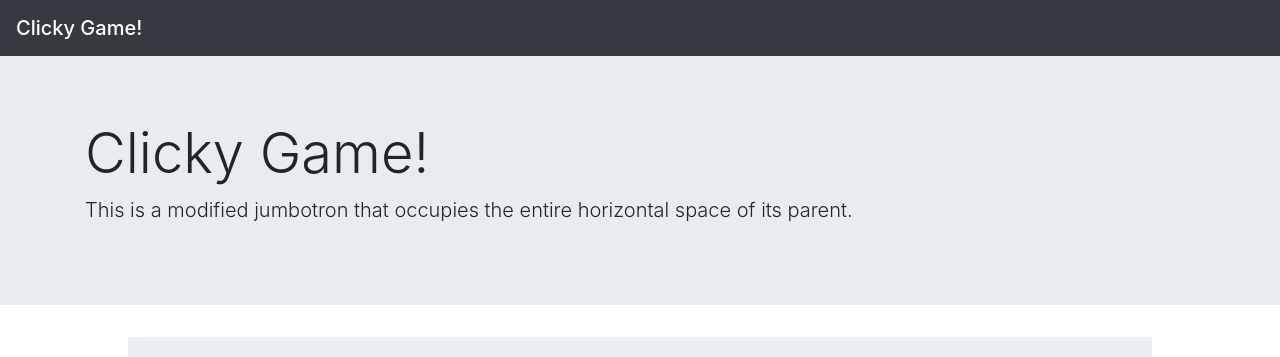
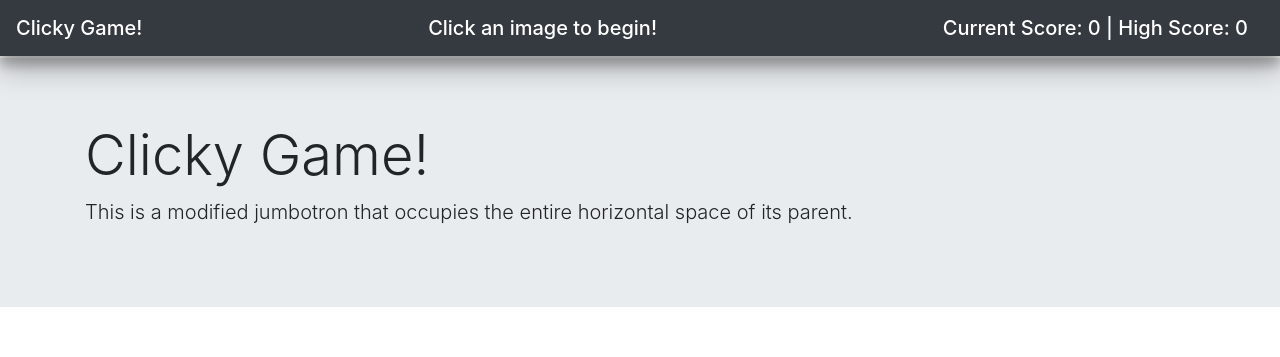
Before and after one commit to bliff182/movision, a React (Create React App) app: page / in a window 1280 px wide. Shown: the top 357 px of the page. Built offline with nearby package versions, Linux system fonts and the light colour scheme.

Commit message:
component styling

```diff
--- a/src/App.js
+++ b/src/App.js
@@ -21,13 +21,15 @@ class App extends Component {
 				clicked: this.state.clicked.concat(id),
 				score: this.state.score + 1
 			});
-			console.log(this.state.score);
+			console.log(`score: ${this.state.score}`);
+			console.log(`high score: ${this.state.highScore}`);
 		} else {
 			this.setState({
 				clicked: [],
 				score: 0
 			});
 		}
+		this.setHighScore();
 		this.shuffle();
 	};
 
@@ -41,10 +43,16 @@ class App extends Component {
 		}
 	}
 
+	setHighScore() {
+		if (this.state.score >= this.state.highScore) {
+			this.setState({ highScore: this.state.score });
+		}
+	}
+
 	render() {
 		return (
 			<div>
-				<Navbar>Clicky Game!</Navbar>
+				<Navbar score={this.state.score} highScore={this.state.highScore} />
 				<Jumbotron>Clicky Game!</Jumbotron>
 				<Wrapper>
 					{this.state.characters.map(char => (
--- a/src/characters.json
+++ b/src/characters.json
@@ -12,12 +12,12 @@
 	{
 		"id": 3,
 		"name": "GOB",
-		"image": "http://images.tvfanatic.com/iu/s--mwSZUiDF--/t_full/f_auto,fl_lossy,q_75/v1371142626/gob-bluth-picture.png"
+		"image": "https://pixel.nymag.com/imgs/daily/science/2015/07/02/02-gob-bluth.w700.h700.jpg"
 	},
 	{
 		"id": 4,
 		"name": "George Michael",
-		"image": "http://thetangential.com/wp-content/uploads/2013/07/George-Michael-Bluth.jpeg"
+		"image": "https://vignette4.wikia.nocookie.net/arresteddevelopment/images/2/28/2x02_The_One_Where_They_Build_a_House_%28021%29.png/revision/latest/zoom-crop/width/240/height/240?cb=20121126033814"
 	},
 	{
 		"id": 5,
--- a/src/components/CharacterCard/style.css
+++ b/src/components/CharacterCard/style.css
@@ -4,7 +4,7 @@
 	height: 200px;
 	width: 200px;
 	margin: 1rem;
-	box-shadow: 0 3px 6px #999, 0 3px 6px #999;
+	box-shadow: 0 3px 6px rgb(0, 0, 0), 0 3px 6px #999;
 	text-align: left;
 	/* border: 4px solid black; */
 }
--- a/src/components/Jumbotron/style.css
+++ b/src/components/Jumbotron/style.css
@@ -0,0 +1,5 @@
+.jumbotron {
+	position: relative;
+	top: 58px;
+	/* box-shadow: 0 14px 28px rgba(0, 0, 0, 0.25), 0 10px 10px rgba(0, 0, 0, 0.22); */
+}
--- a/src/components/Navbar/index.js
+++ b/src/components/Navbar/index.js
@@ -1,9 +1,15 @@
 import React from "react";
+import "./style.css";
 
 function Navbar(props) {
 	return (
 		<nav className="navbar navbar-dark bg-dark">
-			<span className="navbar-brand mb-0 h1">{props.children}</span>
+			<span className="navbar-brand mb-0 h1">Clicky Game!</span>
+			<span className="navbar-brand mb-0 h1">Click an image to begin!</span>
+			{/* prettier-ignore */}
+			<span className="navbar-brand mb-0 h1" id="scoreboard">
+				Current Score: {props.score}   <span>|</span>   High Score: {props.highScore}
+			</span>
 		</nav>
 	);
 }
--- a/src/components/Navbar/style.css
+++ b/src/components/Navbar/style.css
@@ -0,0 +1,11 @@
+/* #scoreboard {
+	padding: 20px;
+} */
+
+.navbar {
+	width: 100%;
+	position: fixed;
+	box-shadow: 0 14px 28px rgba(0, 0, 0, 0.25), 0 10px 10px rgba(0, 0, 0, 0.22);
+	overflow: auto;
+	z-index: 1;
+}
--- a/src/components/Wrapper/style.css
+++ b/src/components/Wrapper/style.css
@@ -1,7 +1,10 @@
 .wrapper {
+	position: relative;
+	top: 58px;
 	padding-top: 50px;
-	background: #eceff1;
-	height: 100%;
+	padding-bottom: 50px;
+	/* background: #eceff1; */
+	min-height: 80%;
 	width: 80%;
 	display: flex;
 	flex-flow: row wrap;
@@ -9,5 +12,6 @@
 	justify-content: space-around;
 	align-content: flex-start;
 	overflow: auto;
-	margin: auto;
+	margin: 0 auto;
+	/* z-index: -1; */
 }
```
